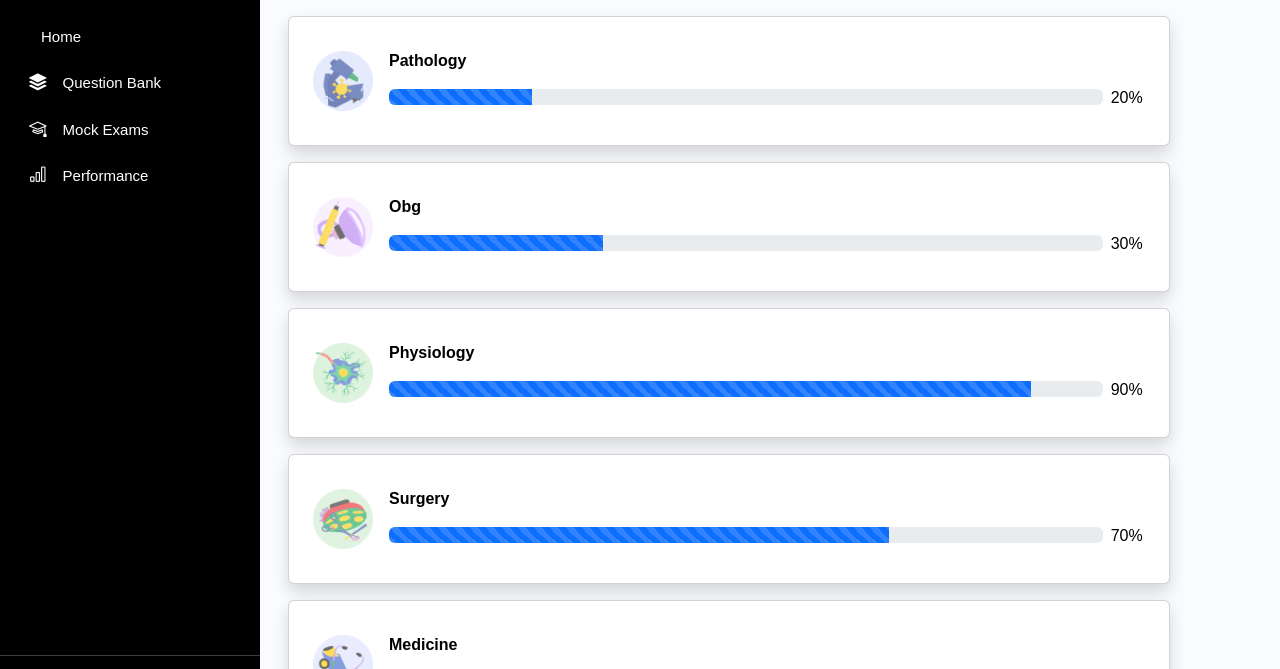
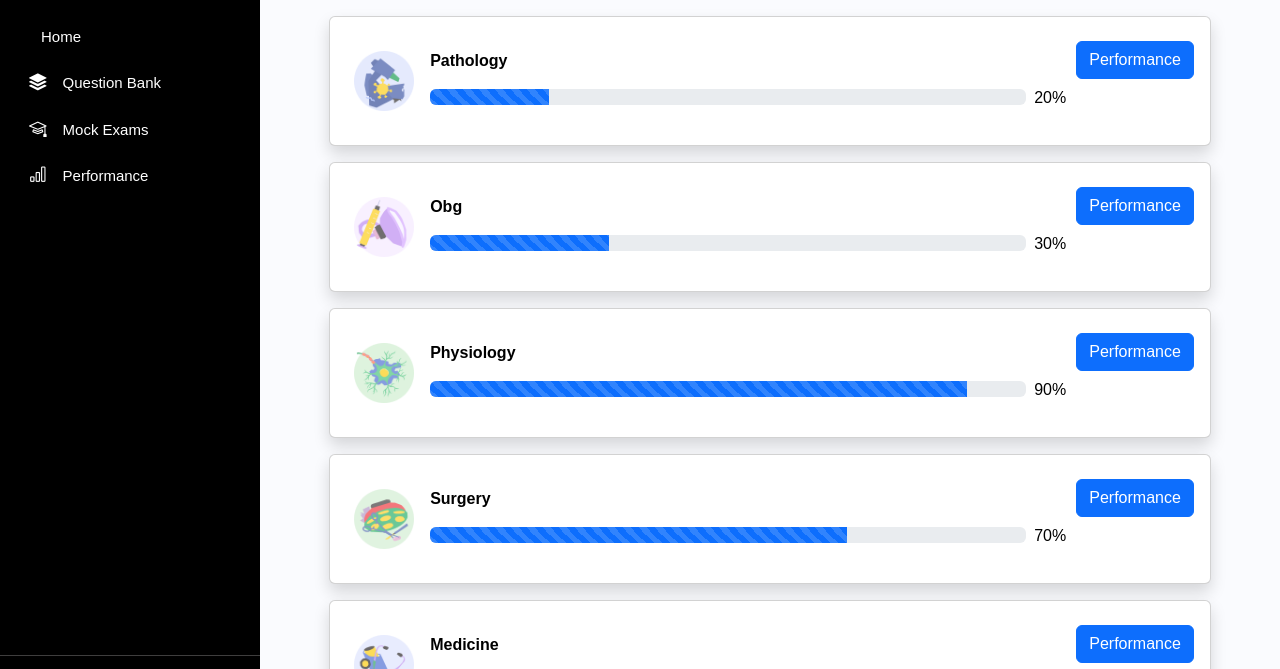
Before and after one commit to manojnamana/nuclues-Project, a plain HTML site: page perfomance.html in a window 1280 px wide. Shown: the part 85-754 px from the top of the page. Drawn offline with nearby package versions, Linux system fonts and the light colour scheme; some icons are missing.

Commit message:
add perfomance button

```diff
--- a/global.css
+++ b/global.css
@@ -301,6 +301,12 @@ font-size:15px;
 }
 
 
-.bookmark i{
+.hovered:hover button {
+  background-color:white;
+  color:#007bff;
+}
+
+
+/* .bookmark i{
   color: rgba(245, 213, 4, 0.886);
-}
+} */
--- a/perfomance.html
+++ b/perfomance.html
@@ -70,7 +70,7 @@
             <h1>SUBJECTS</h1>
             </div>
                 <div class="container">
-                    <div class="row">
+                    <div class="row d-flex justify-content-center">
                       <div class="col-12 col-md-11 mb-3 " >
                         <div class="card shadow   hovered">
                           <a href="#" style="color:black; ">
@@ -98,6 +98,9 @@
                             <p style="padding-top: 50px; padding-right:10px">
                               20%
                             </p>
+                            <div style="align-self: flex-start;" class="mt-2">
+                              <button class="btn btn-primary">Performance </button>
+                            </div>
                           </div>
                         </a>
                         </div>
@@ -129,6 +132,9 @@
                             <p style="padding-top: 50px; padding-right:10px">
                               30%
                             </p>
+                            <div style="align-self: flex-start;" class="mt-2">
+                              <button class="btn btn-primary">Performance </button>
+                            </div>
                           </div>
                         </a>
                         </div>
@@ -160,6 +166,9 @@
                             <p style="padding-top: 50px; padding-right:10px">
                               90%
                             </p>
+                            <div style="align-self: flex-start;" class="mt-2">
+                              <button class="btn btn-primary">Performance </button>
+                            </div>
                           </div>
                         </a>
                         </div>
@@ -191,6 +200,9 @@
                             <p style="padding-top: 50px; padding-right:10px">
                               70%
                             </p>
+                            <div style="align-self: flex-start;" class="mt-2">
+                              <button class="btn btn-primary">Performance </button>
+                            </div>
                           </div>
                         </a>
                         </div>
@@ -222,6 +234,9 @@
                             <p style="padding-top: 50px; padding-right:10px">
                               60%
                             </p>
+                            <div style="align-self: flex-start;" class="mt-2">
+                              <button class="btn btn-primary">Performance </button>
+                            </div>
                           </div>
                         </a>
                         </div>
```
